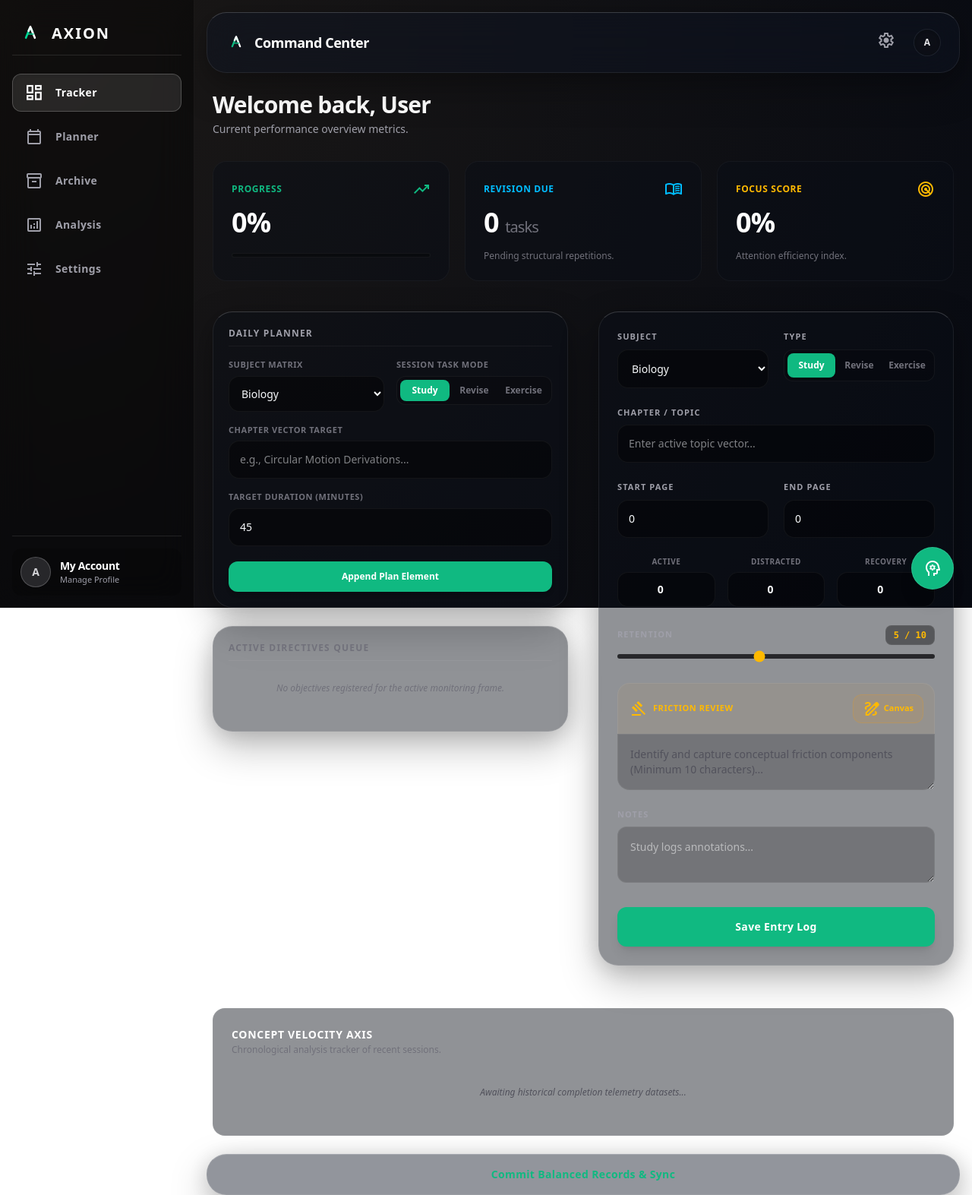
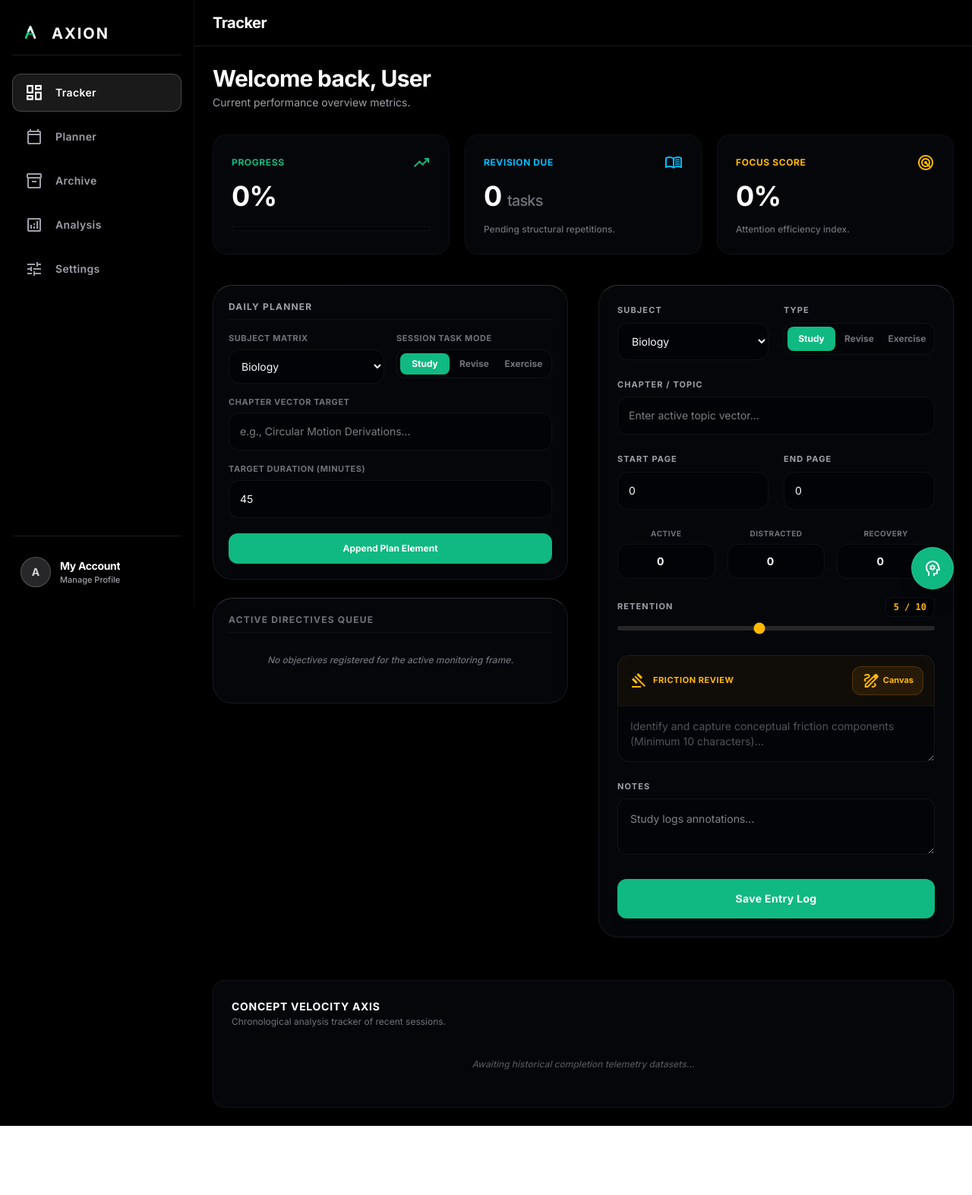
Before and after one commit to gaurav-9869/Study-Tracker, a React (Vite) app: page / in a window 1280 px wide. Shown: the whole page at 76% size. After the commit the page ends 1482 px from the top, so only its background shows below. Built offline with nearby package versions, Linux system fonts and the light colour scheme.

Commit message:
Update App.tsx

```diff
--- a/src/App.tsx
+++ b/src/App.tsx
@@ -3,8 +3,9 @@ import { PlanItem, LogItem, UserSettings, getLocalDateString, getFocusScore, get
 import CommandView from './components/CommandView';
 import ArchiveView from './components/ArchiveView';
 import AccountView from './components/AccountView';
-import SettingsView from './components/SettingsView'; // Make sure the 'S' and 'V' match your filename perfectly
-import AnalysisView from './components/AnalysisView'; // Make sure the 'A' and 'V' match your filename perfectly
+import SettingsView from './components/SettingsView';
+import BatchPlanner from './components/BatchPlanner';
+import AnalysisView from './components/AnalysisView';
 import Sidebar from './components/Sidebar';
 import Chatbot from './components/Chatbot';
 import { nanoid } from 'nanoid';
@@ -24,43 +25,10 @@ export default function App() {
   const [isLoaded, setIsLoaded] = useState(false);
   const [profileImg, setProfileImg] = useState<string | null>(null);
 
-  // Dynamic Frosted Glass Configuration Parameters
+  // Goal #11: Dynamic Depth Controllers
   const [glassBlur, setGlassBlur] = useState(24);
   const [glassOpacity, setGlassOpacity] = useState(0.45);
 
-  // Dynamic Wallpaper Color Extraction Routine
-  const extractAndApplyColors = (url: string) => {
-    if (!url) return;
-    const img = new Image();
-    img.crossOrigin = "Anonymous";
-    img.onload = () => {
-      const canvas = document.createElement('canvas');
-      const ctx = canvas.getContext('2d');
-      if (!ctx) return;
-      canvas.width = 10;
-      canvas.height = 10;
-      ctx.drawImage(img, 0, 0, 10, 10);
-      try {
-        const imgData = ctx.getImageData(5, 5, 1, 1).data;
-        // Convert to high-end vibrant hex representation string
-        const r = String(imgData[0]).padStart(2, '0');
-        const g = String(imgData[1]).padStart(2, '0');
-        const b = String(imgData[2]).padStart(2, '0');
-        const extractedHex = `#${Number(r).toString(16)}${Number(g).toString(16)}${Number(b).toString(16)}`;
-
-        // Safety baseline check to make sure color doesn't wash out into black
-        if (imgData[0] > 30 || imgData[1] > 30) {
-          document.documentElement.style.setProperty('--theme-primary', extractedHex);
-          localStorage.setItem('custom_wallpaper_color', extractedHex);
-        }
-      } catch (e) {
-        console.warn("Cross-origin canvas coloring bypassed safely.", e);
-      }
-    };
-    img.src = url;
-  };
-
-  // Synchronous Paint Hook: Eliminates Theme Flicker
   useLayoutEffect(() => {
     const customUrl = localStorage.getItem('custom_wallpaper_url');
     const customColor = localStorage.getItem('custom_wallpaper_color');
@@ -71,63 +39,58 @@ export default function App() {
     if (savedOpacity) setGlassOpacity(Number(savedOpacity));
 
     const root = document.documentElement;
+    if (!root) return;
 
-    if (customUrl) {
-       root.style.setProperty('--wallpaper-url', `url(${customUrl})`);
-       extractAndApplyColors(customUrl);
-    } else {
-       root.style.setProperty('--wallpaper-url', 'radial-gradient(circle at top left, #1c1917 0%, #070a12 100%)');
-    }
-
-    if (customColor) {
-       root.style.setProperty('--theme-primary', customColor);
-    } else {
-       root.style.setProperty('--theme-primary', '#10B981'); // Elegant Axion green starting accent
-    }
-
-    root.style.setProperty('--glass-blur', `${savedBlur || 24}px`);
-    root.style.setProperty('--glass-opacity', savedOpacity || '0.45');
+    root.style.setProperty('--wallpaper-url', customUrl ? `url(${customUrl})` : 'radial-gradient(circle at top left, #1e1b4b 0%, #0a0f18 100%)');
+    root.style.setProperty('--theme-primary', customColor || '#10B981');
+    root.style.setProperty('--glass-blur', `${savedBlur ? Number(savedBlur) : 24}px`);
+    root.style.setProperty('--glass-opacity', savedOpacity ? String(savedOpacity) : '0.45');
   }, []);
 
-  // Sync sliders to CSS custom layers instantly
   useEffect(() => {
     if (!isLoaded) return;
     const root = document.documentElement;
+    if (!root) return;
     root.style.setProperty('--glass-blur', `${glassBlur}px`);
     root.style.setProperty('--glass-opacity', String(glassOpacity));
-
     localStorage.setItem('ios_glass_blur', String(glassBlur));
     localStorage.setItem('ios_glass_opacity', String(glassOpacity));
   }, [glassBlur, glassOpacity, isLoaded]);
 
-  // Load persistence layers on application boot up
+  const safeParseArray = (dataStr: string | null) => {
+    if (!dataStr) return [];
+    try { const parsed = JSON.parse(dataStr); return Array.isArray(parsed) ? parsed : []; } catch { return []; }
+  };
+
   useEffect(() => {
     const today = getLocalDateString(0);
     try {
         const savedPlan = localStorage.getItem(`pcbm_plan_${today}`);
         const savedLog = localStorage.getItem(`pcbm_log_${today}`);
         const savedSettings = localStorage.getItem('pcbm_settings');
+        const savedProfile = localStorage.getItem('gcal_profile');
 
-        // PERMANENT LOGGED IN FIX: Keep profile active indefinitely from local memory caches
-        const savedProfile = localStorage.getItem('gcal_profile');
-        if (savedProfile) {
-            const parsedProfile = JSON.parse(savedProfile);
-            if (parsedProfile && parsedProfile.picture) {
-                setProfileImg(parsedProfile.picture);
+        setMorningPlan(safeParseArray(savedPlan));
+        setLoggedSessions(safeParseArray(savedLog));
+
+        if (savedSettings) {
+            const parsed = JSON.parse(savedSettings);
+            if (parsed && typeof parsed === 'object') {
+                setUserSettings({
+                    name: parsed.name || '',
+                    className: parsed.className || '',
+                    activeSubjects: Array.isArray(parsed.activeSubjects) ? parsed.activeSubjects : ['bio', 'phys', 'chem', 'math'],
+                    subjectGoals: parsed.subjectGoals || {}
+                });
             }
         }
 
-        if (savedPlan) setMorningPlan(JSON.parse(savedPlan));
-        if (savedLog) setLoggedSessions(JSON.parse(savedLog));
-
-        if (savedSettings) {
-            const parsed = JSON.parse(savedSettings);
-            if (!parsed.activeSubjects) parsed.activeSubjects = ['bio', 'phys', 'chem', 'math'];
-            if (!parsed.subjectGoals) parsed.subjectGoals = {};
-            setUserSettings(parsed);
+        if (savedProfile) {
+            const parsedProfile = JSON.parse(savedProfile);
+            if (parsedProfile?.picture) setProfileImg(parsedProfile.picture);
         }
     } catch (e) {
-        console.error("Failed loading local memory structures", e);
+        console.error("Safe load failed", e);
     }
     setIsLoaded(true);
   }, []);
@@ -135,160 +98,32 @@ export default function App() {
   useEffect(() => {
     if (!isLoaded) return;
     const today = getLocalDateString(0);
-    localStorage.setItem(`pcbm_plan_${today}`, JSON.stringify(morningPlan));
-    localStorage.setItem(`pcbm_log_${today}`, JSON.stringify(loggedSessions));
+    localStorage.setItem(`pcbm_plan_${today}`, JSON.stringify(morningPlan || []));
+    localStorage.setItem(`pcbm_log_${today}`, JSON.stringify(loggedSessions || []));
     localStorage.setItem('pcbm_settings', JSON.stringify(userSettings));
   }, [morningPlan, loggedSessions, userSettings, isLoaded]);
 
-  const [isSyncing, setIsSyncing] = useState(false);
+  const hasUnsyncedLogs = Array.isArray(loggedSessions) && loggedSessions.some(l => l && !l.synced);
 
-  // CONSOLIDATED BATCH CALENDAR SYNC ENGINE
-  const pushBatchEventToGoogle = async (token: string, log: LogItem) => {
-    const todayNum = new Date().getDate();
-    const todayDay = new Date().getDay();
-    const subjectName = getSubjectConfig(log.subject).name;
-
-    let targetOffset = 0;
-    let targetTitle = `Weekly Summary - ${subjectName}`;
-    let calendarColorId = "10"; // Basil Green default for baseline study tracking nodes
-
-    // Map strict explicit colorId indices based on logging categories
-    if (log.isMissed) {
-      calendarColorId = "8"; // Graphite muted gray
-      targetTitle = `Missed Targets - ${subjectName}`;
-    } else if (log.sessionType === 'Exercise') {
-      calendarColorId = "6"; // Tangerine Orange
-      targetTitle = `Practice Workbooks - ${subjectName}`;
-    } else if (log.sessionType === 'Revise') {
-      calendarColorId = "1"; // Lavender Blue
-      targetTitle = `Revision Series - ${subjectName}`;
-    } else if (log.planId === 'monthly') {
-      calendarColorId = "3"; // Grape Purple for monthly deep reviews
-      targetTitle = `Monthly Mastery - ${subjectName}`;
-    } else if (log.id.includes('follow')) {
-      calendarColorId = "2"; // Sage Mint
-      targetTitle = `Follow-Up Blocks - ${subjectName}`;
-    }
-
-    // Determine structural window ranges
-    if (log.planId === 'monthly') {
-       let d28 = new Date();
-       if (todayNum > 25) d28.setMonth(d28.getMonth() + 1);
-       d28.setDate(28);
-       targetOffset = Math.max(0, Math.ceil((d28.getTime() - new Date().getTime()) / (1000 * 3600 * 24)));
-    } else {
-       targetOffset = (7 - todayDay) % 7 || 7; // Syncs cleanly to upcoming Sunday container
-    }
-
-    const dateStr = getLocalDateString(targetOffset);
-    const endStr = getLocalDateString(targetOffset + 1);
-    const uniqueBatchHash = `axion_batch_${log.subject}_${dateStr}`;
-
-    let existingEvent: any = null;
-    try {
-      const searchRes = await fetch(`https://www.googleapis.com/calendar/v3/calendars/primary/events?privateExtendedProperty=axionHash=${uniqueBatchHash}`, {
-          headers: { 'Authorization': `Bearer ${token}` }
-      });
-      if (searchRes.ok) {
-        const searchData = await searchRes.json();
-        if (searchData.items && searchData.items.length > 0) {
-           existingEvent = searchData.items[0];
-        }
-      }
-    } catch (e) {}
-
-    let sourceMetrics = '';
-    if (log.sessionType === 'Exercise') {
-       sourceMetrics = `Questions Logged: ${log.vsaCount || 0} VSAQ, ${log.saCount || 0} SAQ, ${log.laCount || 0} LAQ`;
-    } else {
-       sourceMetrics = `Material Scanned: Pages ${log.startPage || 0} to ${log.endPage || 0}`;
-    }
-
-    const itemDetailsText = `
-• Topic: ${log.topic}
-  [${sourceMetrics}]
-  Focus Rating: ${getFocusScore(log)}% | Retention: ${log.retentionScore || 'N/A'}/10
-  Notes: ${log.notes || 'None'}
-  ${log.frictionAnalysis ? `Friction Point: ${log.frictionAnalysis}` : ''}
-    `.trim();
-
-    if (existingEvent) {
-       // Update text appending logic into existing description container block safely
-       const updatedDescription = `${existingEvent.description || 'Axion Unified Session Matrix:\n'}\n${itemDetailsText}`;
-       await fetch(`https://www.googleapis.com/calendar/v3/calendars/primary/events/${existingEvent.id}`, {
-          method: 'PUT',
-          headers: { 'Authorization': `Bearer ${token}`, 'Content-Type': 'application/json' },
-          body: JSON.stringify({
-              ...existingEvent,
-              description: updatedDescription
-          })
-       });
-    } else {
-       // Create fresh container structural card
-       const initialDescription = `Axion Unified Session Matrix:\n\n${itemDetailsText}`;
-       await fetch('https://www.googleapis.com/calendar/v3/calendars/primary/events', {
-          method: 'POST',
-          headers: { 'Authorization': `Bearer ${token}`, 'Content-Type': 'application/json' },
-          body: JSON.stringify({
-              summary: targetTitle,
-              description: initialDescription,
-              start: { date: dateStr },
-              end: { date: endStr },
-              colorId: calendarColorId,
-              extendedProperties: {
-                  private: { axionHash: uniqueBatchHash }
-              }
-          })
-       });
-    }
-  };
-
-  const handleCloseDay = async () => {
-    setIsSyncing(true);
-    let finalLogs = [...loggedSessions];
-    const token = localStorage.getItem('gcal_token');
-
-    if (!token) {
-        alert("Authorization connection missing. Please link your Google profile inside the Account section.");
-        setIsSyncing(false);
-        return;
-    }
-
-    let successCount = 0;
-    try {
-        for (let i = 0; i < finalLogs.length; i++) {
-            if (!finalLogs[i].synced) {
-                await pushBatchEventToGoogle(token, finalLogs[i]);
-                finalLogs[i].synced = true;
-                successCount++;
-            }
-        }
-        setLoggedSessions([...finalLogs]);
-        if(successCount > 0) alert(`Axion Synced: Successfully batched ${successCount} entries into your master calendar views!`);
-        else alert("All current records are completely up to date.");
-    } catch(err: any) {
-        alert("Sync pipeline paused. If your authorization token expired, simply refresh your connection in the Account panel.");
-    } finally {
-        setIsSyncing(false);
-    }
-  };
-
+  // Goal #3, #4: Simplification of Titles mapped to correct IDs
   const getHeaderTitle = () => {
       switch(currentTab) {
-          case 'planner': return 'Planner';
-          case 'archive': return 'History';
-          case 'analysis': return 'Analysis Center';
-          case 'account': return 'Account Management';
+          case 'archive': return 'Archive';
+          case 'account': return 'My Account';
           case 'settings': return 'System Settings';
-          default: return 'Command Center';
+          case 'planner': return 'Daily Planner';
+          case 'analysis': return 'Analytics';
+          default: return 'Tracker';
       }
   };
 
+  if (!isLoaded) return null;
+
   return (
-    <div className="flex min-h-screen relative w-full text-zinc-100 font-sans selection:bg-primary/30">
+    <div className="flex min-h-screen relative w-full text-zinc-100 bg-black">
 
-      {/* Background Wallpaper Container */}
-      <div className="ios-wallpaper-canvas fixed inset-0 z-0 bg-cover bg-center transition-all duration-700 ease-in-out" />
+      {/* Background Canvas */}
+      <div className="ios-wallpaper-canvas fixed inset-0 z-0 bg-cover bg-center" style={{ backgroundImage: 'var(--wallpaper-url)' }} />
 
       <Sidebar
         currentTab={currentTab}
@@ -299,56 +134,23 @@ export default function App() {
         userSettings={userSettings}
       />
 
-      <div className={`flex-1 flex flex-col transition-all duration-500 min-h-screen z-10 md:ml-64 ${isSidebarOpen ? 'ml-64' : 'ml-0'}`}>
+      {/* Goal #7 & #8: Removed blue tints, utilizing strict responsive layouts (md:ml-64) to fix tablet zoom */}
+      <div className={`flex-1 flex flex-col relative z-10 transition-all duration-500 ${isSidebarOpen ? 'ml-0 md:ml-64' : 'ml-0 md:ml-64'}`}>
 
-        {/* Universal Top Header Grid */}
-        <header className="ios-glass-panel rounded-t-none rounded-b-[24px] border-x-0 border-t-0 bg-opacity-30 flex justify-between items-center w-[calc(100%-2rem)] mx-4 mt-4 px-6 py-4 sticky top-0 z-50">
+        <header className="bg-black/30 backdrop-blur-md border-b border-white/10 flex justify-between items-center px-6 py-4 sticky top-0 z-50">
           <div className="flex items-center gap-4">
             <button
               onClick={() => setIsSidebarOpen(!isSidebarOpen)}
-              className="md:hidden text-primary hover:bg-white/10 transition-all p-2 rounded-full cursor-pointer">
+              className="md:hidden text-zinc-300 hover:text-white transition-colors p-2 cursor-pointer">
               <span className="material-symbols-outlined">menu</span>
             </button>
-
-            {/* Embedded Premium Axion Vector Logo replacing the old atom icon */}
-            <div className="flex items-center gap-2.5">
-              <svg className="w-7 h-7 text-primary" viewBox="0 0 240 240" fill="none" xmlns="http://www.w3.org/2000/svg">
-                <path d="M76 164 L112 74 C115 66, 125 66, 128 74 L140 104" stroke="currentColor" strokeWidth="20" strokeLinecap="round" strokeLinejoin="round"/>
-                <path d="M164 164 L120 54 L102 96" stroke="#FFFFFF" strokeWidth="20" strokeLinecap="round" strokeLinejoin="round"/>
-                <path d="M92 126 L148 126" stroke="currentColor" strokeWidth="16" strokeLinecap="round" opacity="0.8"/>
-              </svg>
-              <h1 className="text-lg font-bold tracking-tight text-white transition-all duration-500">
-                  {getHeaderTitle()}
-              </h1>
-            </div>
-          </div>
-
-          <div className="flex items-center gap-4">
-            {/* Top Right Action Settings Buttons */}
-            <button
-              onClick={() => setCurrentTab('settings')}
-              className={`p-2 rounded-xl transition-all cursor-pointer hover:bg-white/5 ${currentTab === 'settings' ? 'text-primary bg-white/5' : 'text-zinc-400 hover:text-white'}`}
-            >
-              <span className="material-symbols-outlined text-[22px]">settings</span>
-            </button>
-
-            <div
-              className="w-9 h-9 rounded-full border border-white/10 relative flex items-center justify-center overflow-hidden ios-glass-card-nested shadow-inner cursor-pointer"
-              onClick={() => setCurrentTab('account')}
-            >
-               <div className="w-full h-full flex items-center justify-center font-bold text-xs text-zinc-200 bg-black/40">
-                 {profileImg ? (
-                     <img src={profileImg} alt="Avatar" referrerPolicy="no-referrer" className="w-full h-full object-cover" />
-                 ) : (
-                     userSettings.name ? userSettings.name.charAt(0).toUpperCase() : 'A'
-                 )}
-               </div>
-            </div>
+            <h1 className="text-xl font-bold tracking-tight text-white animate-fade-in" key={currentTab}>
+                {getHeaderTitle()}
+            </h1>
           </div>
         </header>
 
-        {/* Multi-Tab Rendering Pipeline Frame Router */}
-        <main className="flex-1 max-w-7xl mx-auto w-full p-4 sm:p-6 pb-24 flex flex-col justify-start transition-all duration-500">
+        <main className="flex-1 max-w-7xl mx-auto w-full p-4 sm:p-6 pb-24 flex flex-col animate-fade-in overflow-x-hidden">
             {currentTab === 'command' && (
               <CommandView
                 morningPlan={morningPlan}
@@ -356,11 +158,18 @@ export default function App() {
                 loggedSessions={loggedSessions}
                 setLoggedSessions={setLoggedSessions}
                 userSettings={userSettings}
-                setUserSettings={setUserSettings}
+              />
+            )}
+            {currentTab === 'planner' && (
+              <BatchPlanner
+                morningPlan={morningPlan}
+                setMorningPlan={setMorningPlan}
               />
             )}
             {currentTab === 'archive' && <ArchiveView />}
-            {currentTab === 'analysis' && <AnalysisView loggedSessions={loggedSessions} />}
+            {currentTab === 'analysis' && (
+              <AnalysisView loggedSessions={loggedSessions} />
+            )}
             {currentTab === 'account' && (
               <AccountView
                 userSettings={userSettings}
@@ -377,17 +186,6 @@ export default function App() {
             )}
         </main>
 
-        {currentTab === 'command' && (
-            <footer className="ios-glass-panel rounded-b-none rounded-t-[28px] border-x-0 border-b-0 w-[calc(100%-2rem)] mx-4 py-4 flex flex-col justify-center items-center gap-2 mt-auto bg-opacity-40">
-              <button
-                onClick={handleCloseDay}
-                disabled={isSyncing}
-                className={`text-primary font-bold hover:underline text-sm tracking-wide transition-all ${isSyncing ? 'opacity-50 cursor-wait' : 'cursor-pointer active:opacity-70'}`}>
-                 {isSyncing ? 'Consolidating records...' : 'Commit Balanced Records & Sync'}
-              </button>
-            </footer>
-        )}
-
         <Chatbot
           morningPlan={morningPlan}
           setMorningPlan={setMorningPlan}
```
